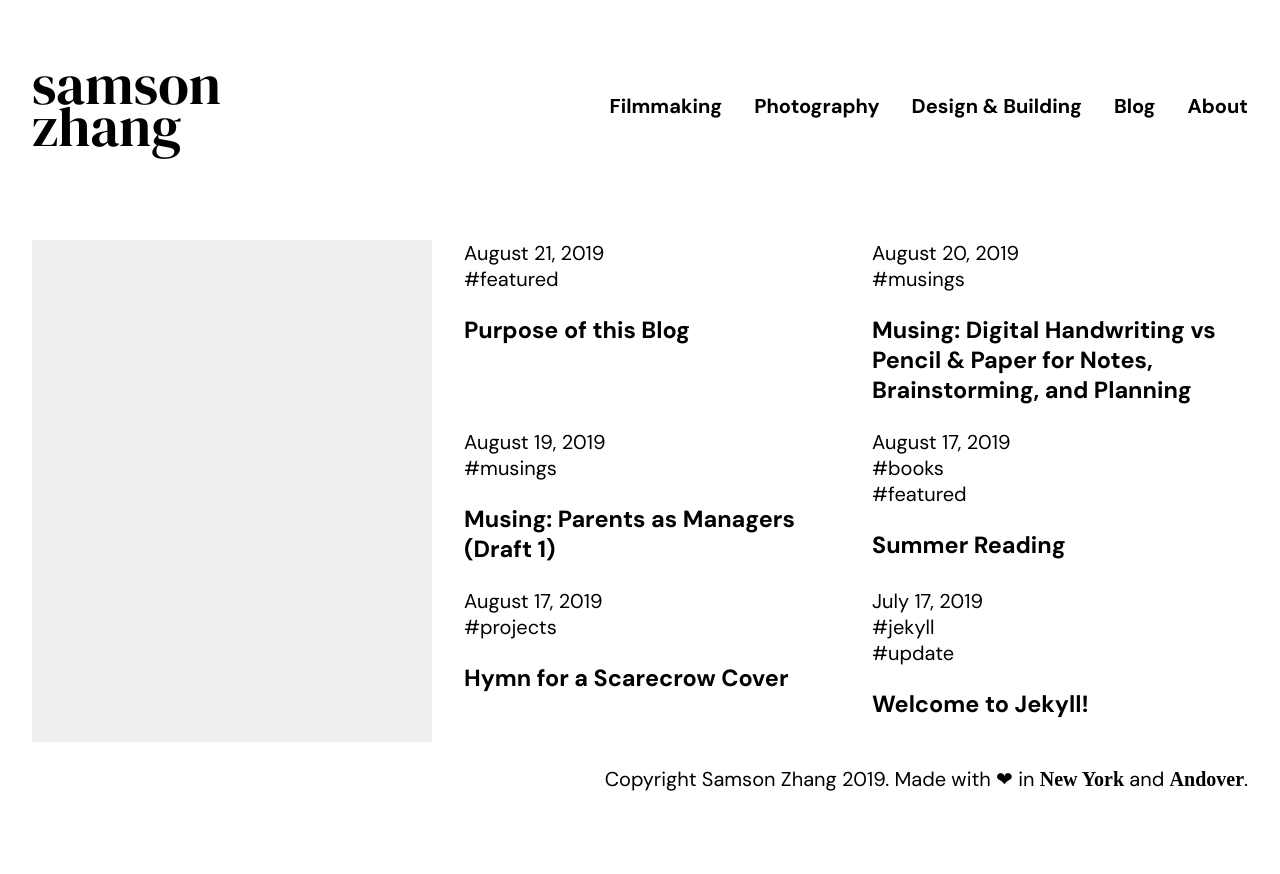
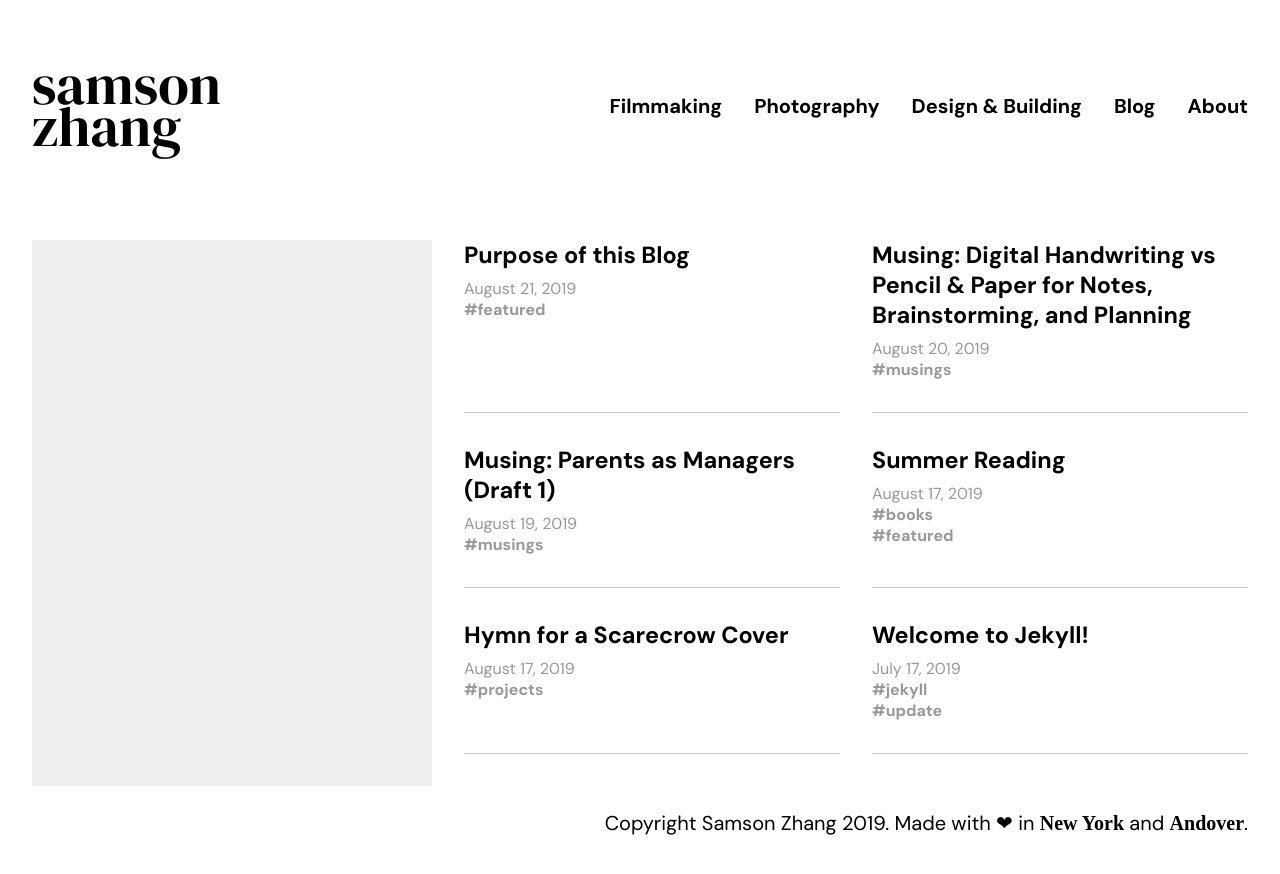
Before and after one commit to wwsalmon/portfolio, a Jekyll site: the page built from blog.md, in a window 1280 px wide. Shown: the top 874 px of the page. Built offline with Jekyll 4.4.1, drawn with Linux system fonts in a browser that asks for light colours; some web fonts are replaced.

Commit message:
Basic blog styling

```diff
--- a/_layouts/blog.html
+++ b/_layouts/blog.html
@@ -9,6 +9,7 @@ layout: default
     <div class='posts-container'>
         {% for post in site.posts %}
         <div class='post'>
+            <h3><a href='{{ post.url }}'>{{ post.title }}</a></h3>
             <div class='post-date'><span>{{ post.date | date: "%B %-d, %Y" }}</span></div>
             <div class='post-categories'>
                 {% for tag in post.tags %}
@@ -17,7 +18,6 @@ layout: default
                 {% endif %}
                 {% endfor %}
             </div>
-            <h3><a href='{{ post.url }}'>{{ post.title }}</a></h3>
         </div>
         {% endfor %}
     </div>
--- a/_sass/blog.scss
+++ b/_sass/blog.scss
@@ -21,3 +21,27 @@ $blogmargin: 32px;
         grid-template-columns: repeat(2,1fr);
     }
 }
+
+.post{
+    border-bottom: 1px solid rgba(0,0,0,0.2);
+    padding-bottom: $blogmargin;
+    margin-bottom: $blogmargin;
+
+    .post-date, .category{
+        font-size: 16px;
+        opacity: 0.4;
+    }
+
+    .category{
+        font-weight: 700;
+        // text-transform: uppercase;
+    }
+
+    .category:hover{
+        opacity: 0.8;
+    }
+
+    h3{
+        margin: 0 0 8px 0;
+    }
+}
```
